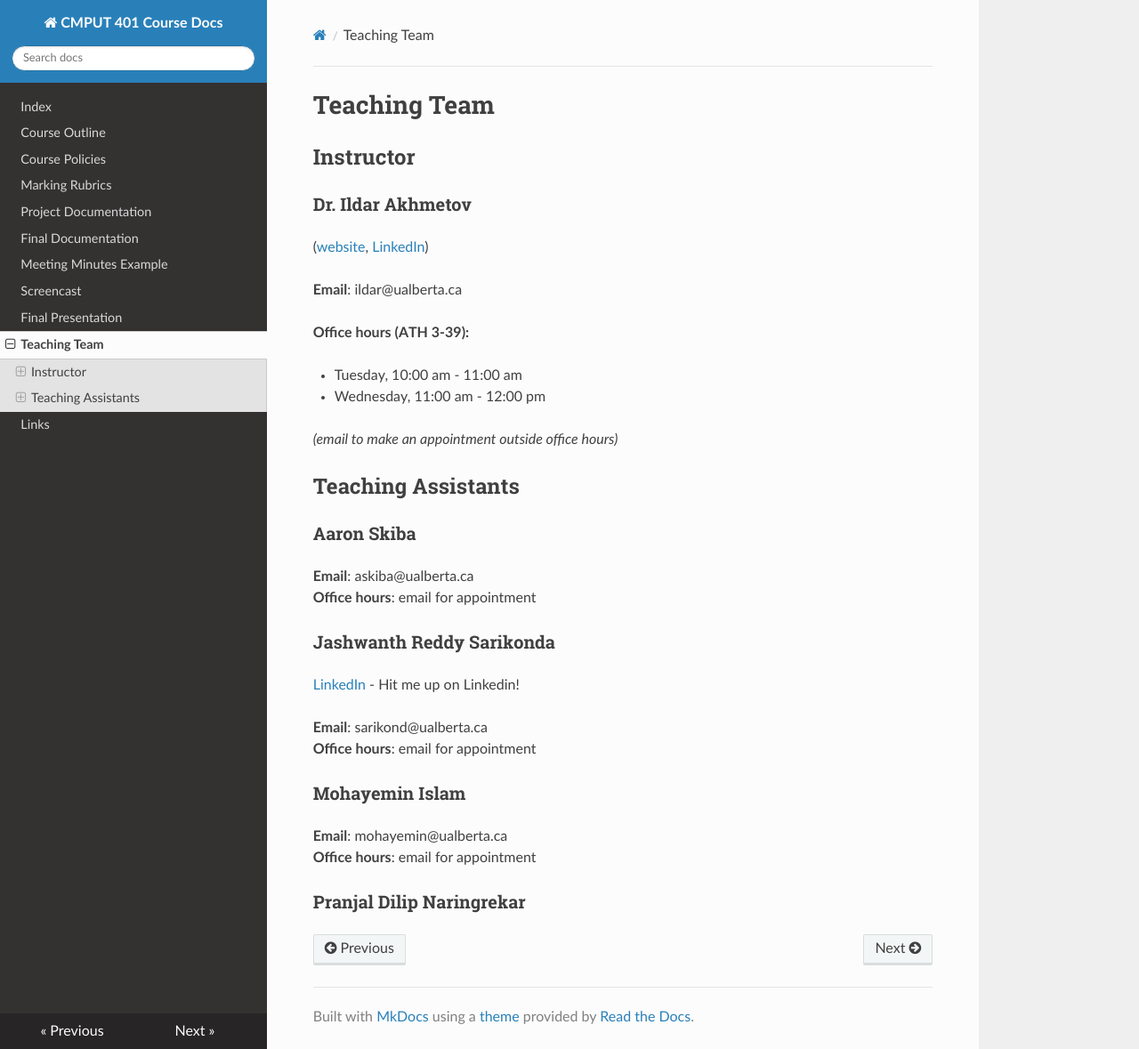
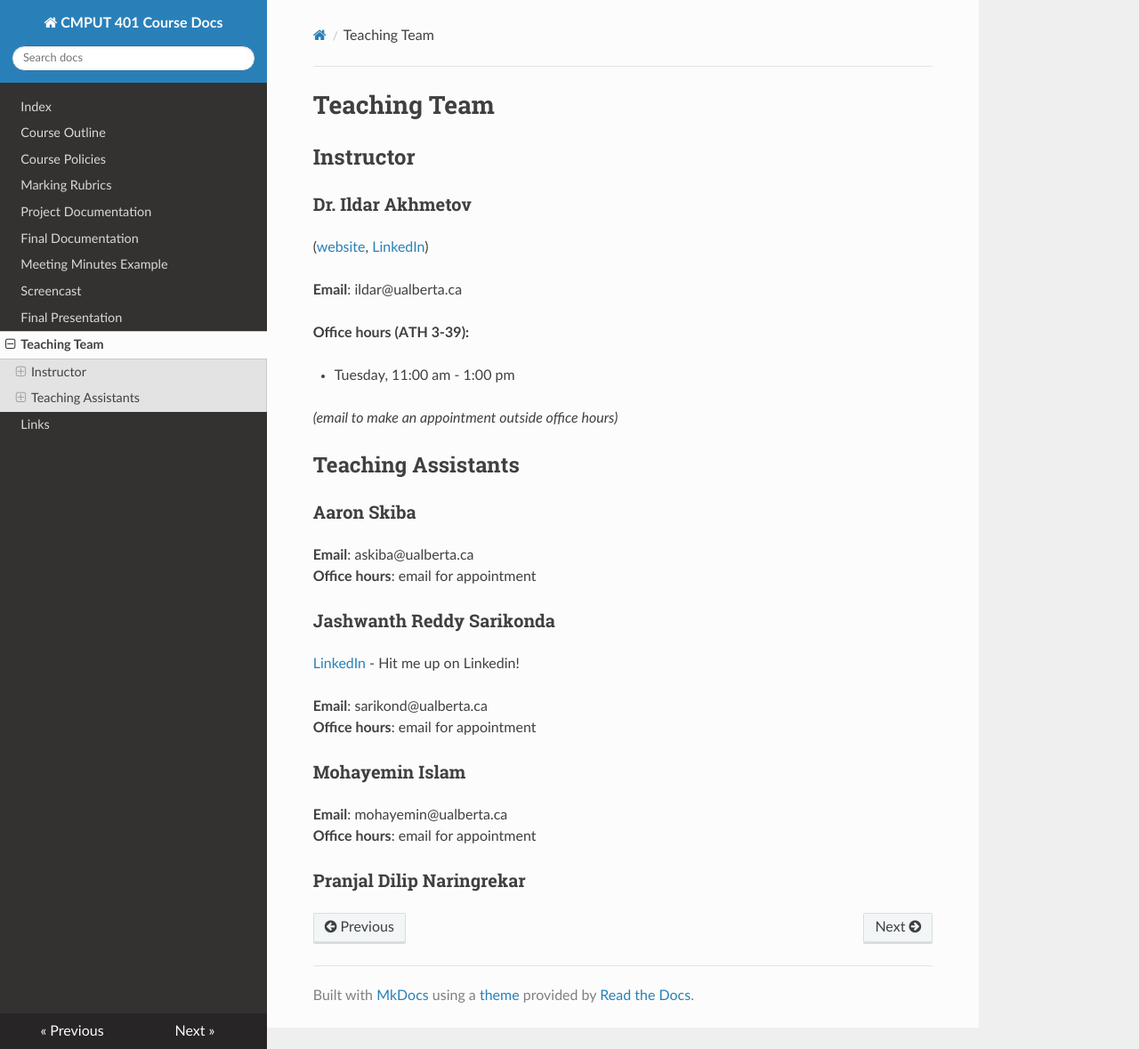
Before and after one commit to yazeedMohi/course-docs, an MkDocs documentation site: the page built from docs/teaching-team.md, in a window 1280 px wide and 1179 px high. Shown: the whole window at 89% size. Built offline with MkDocs 1.6.1, drawn with Linux system fonts in a browser that asks for light colours; nearby versions of some CDN libraries.

Commit message:
oh update

```diff
--- a/docs/teaching-team.md
+++ b/docs/teaching-team.md
@@ -10,8 +10,7 @@
 
 **Office hours (ATH 3-39):**
 
-* Tuesday, 10:00 am - 11:00 am
-* Wednesday, 11:00 am - 12:00 pm
+* Tuesday, 11:00 am - 1:00 pm
 
 _(email to make an appointment outside office hours)_
 
```
